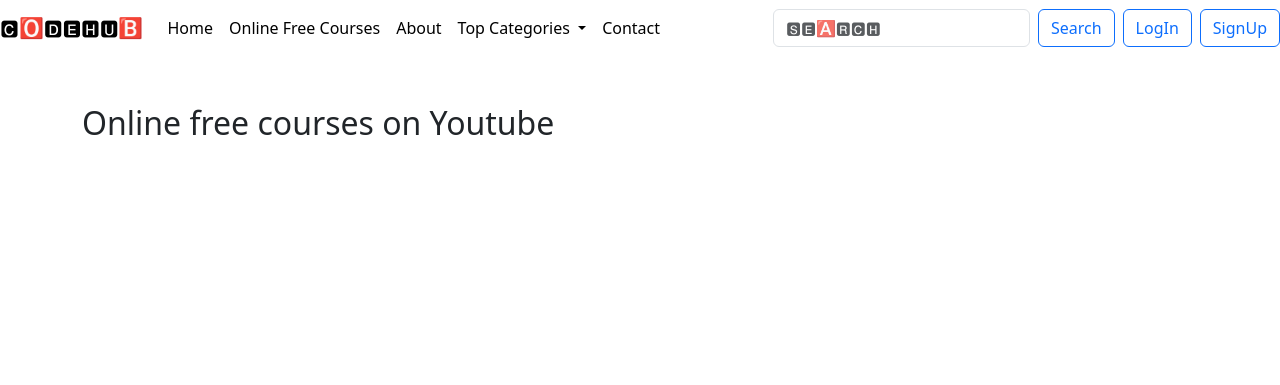
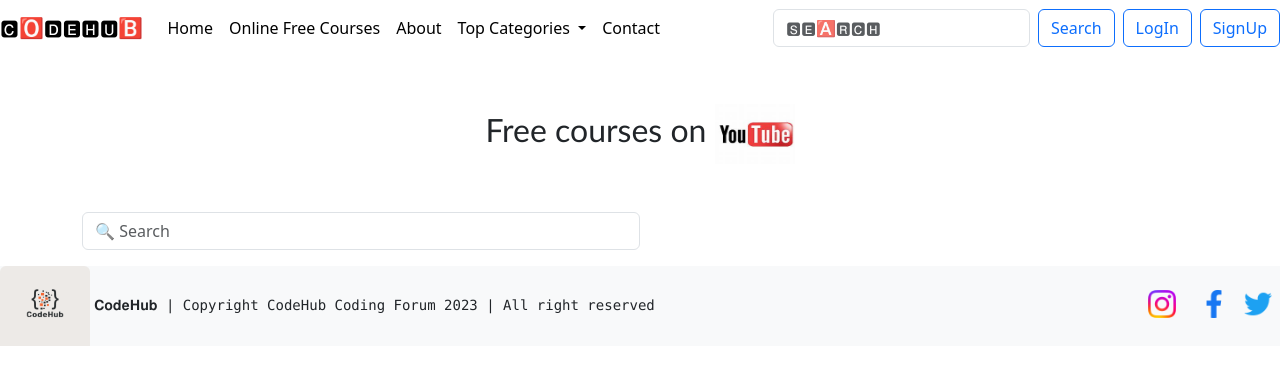
Before and after one commit to Gaurav-Rai121/CodeHub, a PHP site: page /courses.php in a window 1280 px wide. Shown: the top 385 px of the page. Run offline with PHP 8.4, Linux system fonts and the light colour scheme; data that the repository does not hold is empty.

Commit message:
add changes

```diff
--- a/components/footer.php
+++ b/components/footer.php
@@ -1,4 +1,4 @@
-<div class="">
+<div class=" bg-light">
     <img class="float-left rounded-top" src="components/images/CodeHub.png" width="90" height="80" alt="">
     <pre class="text-left d-inline-flex">𝐂𝐨𝐝𝐞𝐇𝐮𝐛 | Copyright CodeHub Coding Forum 2023 | All right reserved</pre>
 
--- a/components/stylesheet/course.style.css
+++ b/components/stylesheet/course.style.css
@@ -6,3 +6,7 @@
        transform:scale(1.15);
 
   }
+
+  div .mytitle{
+     font-family: 'Gill Sans', 'Gill Sans MT', Calibri, 'Trebuchet MS', sans-serif;
+  }
--- a/contact.php
+++ b/contact.php
@@ -20,10 +20,7 @@
             include('components/database.php');
              include('components/header.php');?>
 
-     <div class="container" id="ques">
-         <h2 class="text-center my-3">🅲🅾🅳🅴🅷🆄🅱-🅲🅰🆃🅴🅶🅾🆁🅸🅴🆂</h2>
 
-     </div>
 
      <?php include('components/footer.php');?>
 
--- a/courses.php
+++ b/courses.php
@@ -16,8 +16,11 @@
     <?php include('components/header.php');?>
 
     <div class="container my-10">
-        <h2 class="text-left my-5">Online free courses on Youtube</h2>
+        <h2 class="text-center my-5 mytitle">Free courses on <img src="components/images/youtube.jpeg" height="60px" width="80px"></h2>
+        <input class="form-control me-2 w-50 inline-block mb-3" type="search" placeholder="&#128269 Search" aria-label="Search" >
+
         <div class="row">
+
 
             <!-- fetching the online free course data from the database -->
             <?php
@@ -144,6 +147,7 @@
     <script src="https://cdn.jsdelivr.net/npm/bootstrap@5.3.2/dist/js/bootstrap.bundle.min.js"
         integrity="sha384-C6RzsynM9kWDrMNeT87bh95OGNyZPhcTNXj1NW7RuBCsyN/o0jlpcV8Qyq46cDfL" crossorigin="anonymous">
     </script>
+     <?php include('components/footer.php');?>
 
 </body>
 
--- a/home.php
+++ b/home.php
@@ -64,9 +64,13 @@
         </div>
     </div>
 
+<div class="container" id="ques">
+         <h2 class="text-center my-3">🅲🅾🅳🅴🅷🆄🅱-🅲🅰🆃🅴🅶🅾🆁🅸🅴🆂</h2>
 
+     </div>
 
     <div class="container1 container">
+
 
 
         <?php
```
Also changed, not shown: components/stylesheet/home.style.css (+4 -5 lines), components/images/youtube.jpeg (added).
